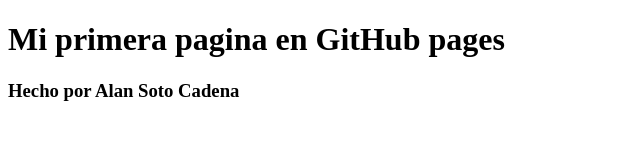
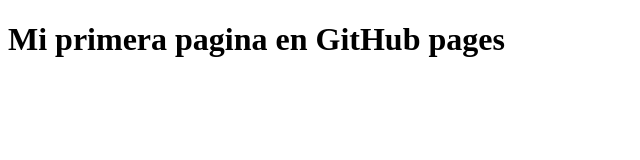
Before and after one commit to Allmidon/First_flutter_app, a plain HTML site: page index.html in a window 1280 px wide. Shown: the whole page, without its empty margins (0-640 px from the left). Drawn offline with Linux system fonts and the light colour scheme.

Commit message:
Borrar subtitulo

```diff
--- a/index.html
+++ b/index.html
@@ -7,6 +7,5 @@
 </head>
 <body>
     <h1>Mi primera pagina en GitHub pages</h1>
-    <h3>Hecho por Alan Soto Cadena</h3>
 </body>
 </html>
```
